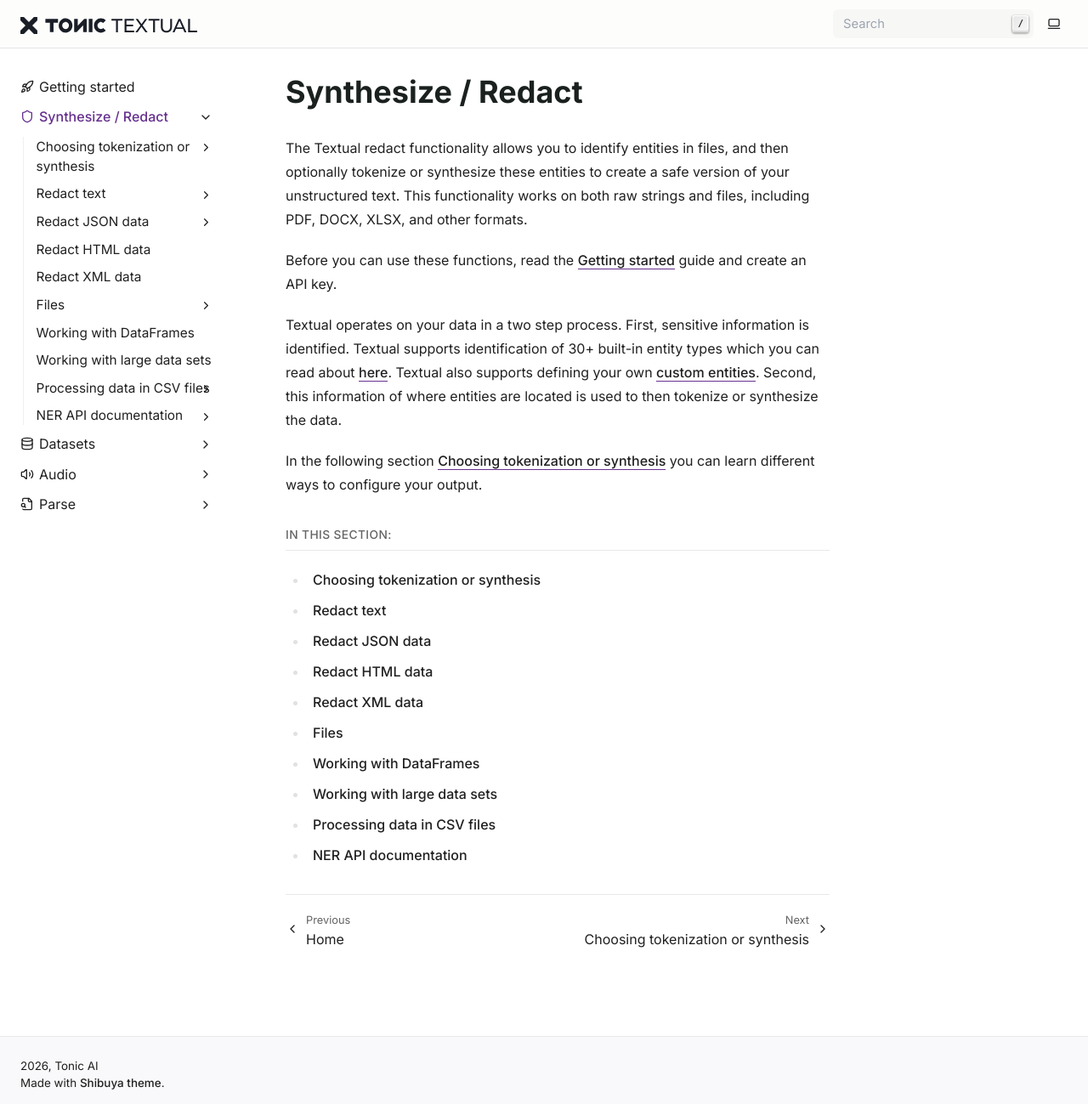
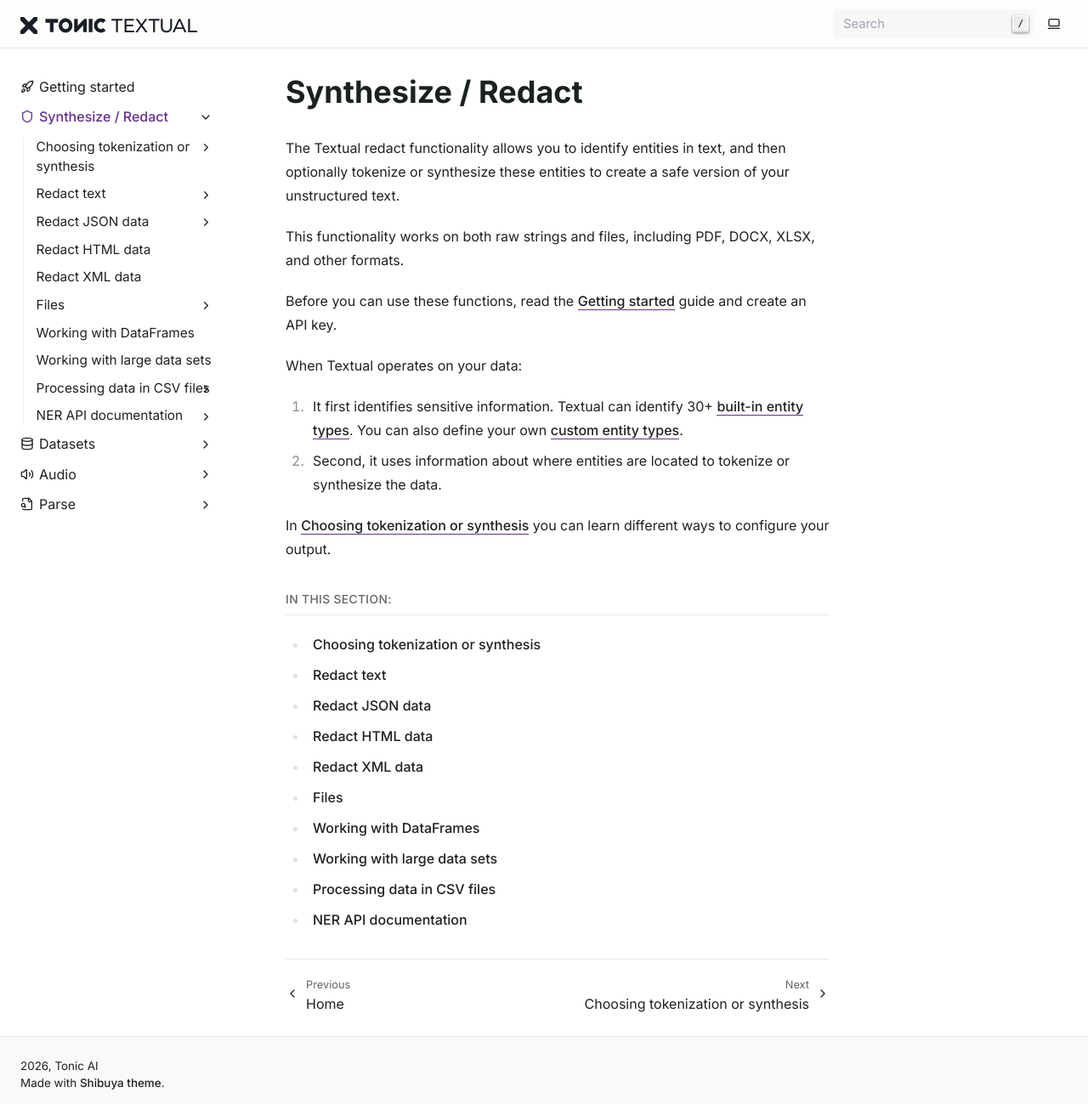
Before and after one commit to TonicAI/textual, a Sphinx documentation site: the page built from docs/source/redact/index.rst, in a window 1280 px wide and 1299 px high. Shown: the whole window at 85% size. Built offline with Sphinx 7.4.7, drawn with Linux system fonts in a browser that asks for light colours.

Commit message:
Text edits

```diff
--- a/docs/source/redact/index.rst
+++ b/docs/source/redact/index.rst
@@ -1,13 +1,19 @@
 Synthesize / Redact
 ====================
 
-The Textual redact functionality allows you to identify entities in files, and then optionally tokenize or synthesize these entities to create a safe version of your unstructured text. This functionality works on both raw strings and files, including PDF, DOCX, XLSX, and other formats.
+The Textual redact functionality allows you to identify entities in text, and then optionally tokenize or synthesize these entities to create a safe version of your unstructured text.
+
+This functionality works on both raw strings and files, including PDF, DOCX, XLSX, and other formats.
 
 Before you can use these functions, read the :doc:`Getting started </index>` guide and create an API key.
 
-Textual operates on your data in a two step process.  First, sensitive information is identified.  Textual supports identification of 30+ built-in entity types which you can read about `here <https://docs.tonic.ai/textual/entity-types/built-in-entity-types>`_.  Textual also supports defining your own `custom entities <https://docs.tonic.ai/textual/entity-types/about-entity-types>`_.  Second, this information of where entities are located is used to then tokenize or synthesize the data.
+When Textual operates on your data:
 
-In the following section :doc:`Choosing tokenization or synthesis <./redact_config>` you can learn different ways to configure your output.
+1. It first identifies sensitive information. Textual can identify 30+ `built-in entity types <https://docs.tonic.ai/textual/entity-types/built-in-entity-types>`_. You can also define your own `custom entity types <https://docs.tonic.ai/textual/entity-types/about-entity-types>`_.
+
+2. Second, it uses information about where entities are located to tokenize or synthesize the data.
+
+In :doc:`Choosing tokenization or synthesis <./redact_config>` you can learn different ways to configure your output.
 
 
 .. toctree::
```
